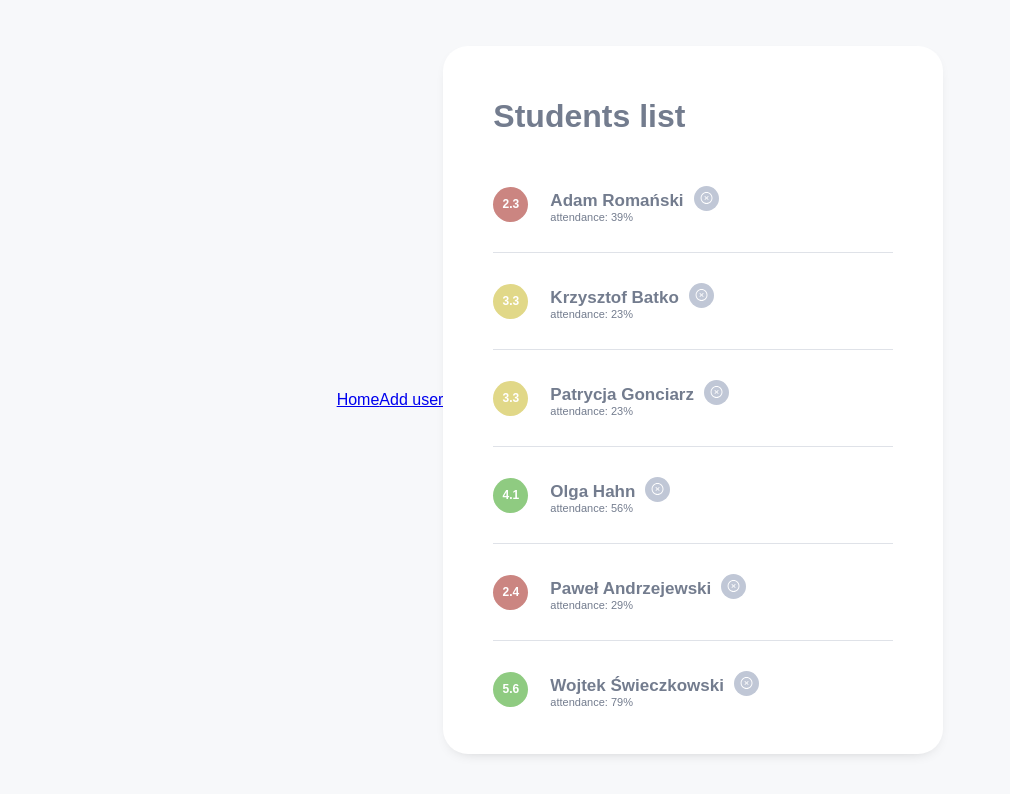
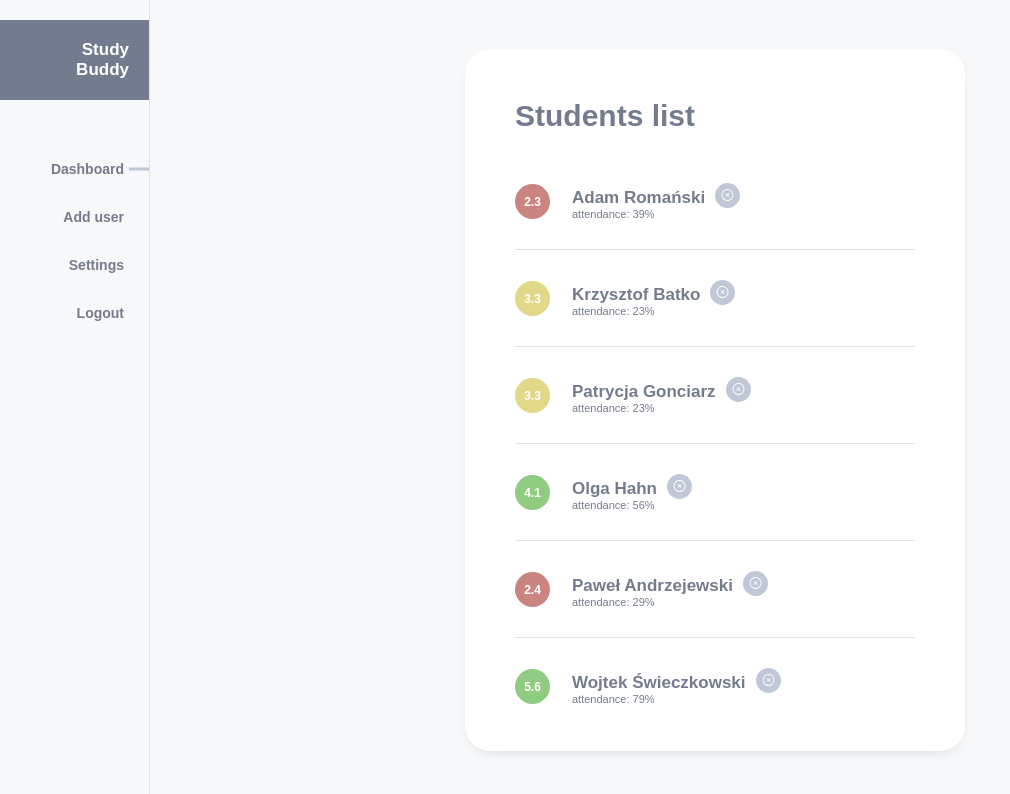
Before and after one commit to Skeabrate/study-budy, a React (Create React App) app: page / in a window 1280 px wide. Shown: the top 794 px of the page, without its empty margins (0-1010 px from the left). Built offline with nearby package versions, Linux system fonts and the light colour scheme.

Commit message:
Added context

```diff
--- a/src/App.js
+++ b/src/App.js
@@ -2,11 +2,13 @@ import React, { useState } from 'react';
 import { ThemeProvider } from 'styled-components';
 import { GlobalStyle } from './assets/styles/GlobalStyle';
 import { theme } from './assets/styles/theme';
-import { Wrapper } from './App.styles';
-import { BrowserRouter as Router, Switch, Route, Link } from 'react-router-dom';
+import { Wrapper, ContentWrapper } from './App.styles';
+import { BrowserRouter as Router, Switch, Route } from 'react-router-dom';
 import { users } from './data/users';
 import UsersList from './pages/UsersList/UsersList';
 import AddUser from './pages/AddUser/AddUser';
+import Navigation from './pages/Navigation/Navigation';
+import UsersContext from "./context/UsersContext"
 
 const App = () => {
   const [usersData, setUsersData] = useState([...users])
@@ -15,11 +17,11 @@ const App = () => {
     <Switch>
 
       <Route exact path="/">
-        <UsersList usersData={usersData} setUsersData={setUsersData}/>
+        <UsersList setUsersData={setUsersData}/>
       </Route>
 
-      <Route path="/add-user">
-        <AddUser usersData={usersData} setUsersData={setUsersData}/>
+      <Route path="/Add-user">
+        <AddUser setUsersData={setUsersData}/>
       </Route>
 
     </Switch>
@@ -29,15 +31,19 @@ const App = () => {
     <Router>
       <ThemeProvider theme={theme}>
         <GlobalStyle />
-        <Wrapper>
+        <UsersContext.Provider value={{
+          usersData: usersData,
+        }}>
+          <Wrapper>
 
-        <nav>
-          <Link to="/">Home</Link>
-          <Link to="/add-user">Add user</Link>
-        </nav>
+            <Navigation />
 
-          {content}
-        </Wrapper>
+            <ContentWrapper>
+              {content}
+            </ContentWrapper>
+
+          </Wrapper>
+        </UsersContext.Provider>
       </ThemeProvider>
     </Router>
   );
--- a/src/App.styles.js
+++ b/src/App.styles.js
@@ -2,9 +2,14 @@ import styled from "styled-components"
 
 export const Wrapper = styled.div`
   background-color: ${({ theme }) => theme.colors.lightGrey};
+  display: grid;
+  grid-template-columns: 150px 1fr;
+  margin: 0;
+  padding: 0;
+`
+
+export const ContentWrapper = styled.div`
   display: flex;
   justify-content: center;
   align-items: center;
-  width: 100%;
-  height: 100vh;
 `
--- a/src/assets/styles/theme.js
+++ b/src/assets/styles/theme.js
@@ -12,6 +12,7 @@ export const theme = {
       lightPurple: '#ECEFF7',
    },
    fontSize: {
+      xxl: '30px',
       xl: '24px',
       l: '17px',
       m: '12px',
--- a/src/components/Label/Label.styles.js
+++ b/src/components/Label/Label.styles.js
@@ -9,4 +9,5 @@ export const StyledLabel = styled.label`
 
 export const StyledTitle = styled.h1`
    color: ${({ theme }) => theme.colors.darkGrey};
+   font-size: ${({ theme }) => theme.fontSize.xxl};
 `
--- /dev/null
+++ b/src/context/UsersContext.js
@@ -0,0 +1,7 @@
+import React from "react"
+
+const UsersContext = React.createContext({
+   usersData: [],
+})
+
+export default UsersContext
--- a/src/pages/AddUser/AddUser.js
+++ b/src/pages/AddUser/AddUser.js
@@ -1,9 +1,10 @@
-import React, { useState } from 'react';
+import React, { useContext, useState } from 'react';
 import FormField from '../../components/FormField/FormField';
 import { StyledTitle } from '../../components/Label/Label.styles';
 import { StyledAddButton } from "../../components/AddButton/AddButton.styles"
 import { Wrapper } from '../../components/Wrapper/Wrapper.styles';
 import { useHistory } from 'react-router-dom/cjs/react-router-dom.min';
+import UsersContext from '../../context/UsersContext';
 
 const initialFormState = {
    name: "",
@@ -11,9 +12,10 @@ const initialFormState = {
    average: "",
 };
 
-const AddUser = ({ usersData, setUsersData }) => {
+const AddUser = ({ setUsersData }) => {
    const [formValue, setFormValue] = useState(initialFormState);
 
+   const { usersData } = useContext(UsersContext)
    const history = useHistory()
 
    const handleInputChange = (e) => {
--- /dev/null
+++ b/src/pages/Navigation/Navigation.js
@@ -0,0 +1,35 @@
+import React from 'react';
+import { Wrapper, StyledLogo, StyledNav, StyledLink } from "./Navigation.styles"
+
+const Navigation = () => {
+   return (
+      <Wrapper>
+
+         <StyledLogo>
+            Study
+            <br />
+            Buddy
+         </StyledLogo>
+
+         <StyledNav>
+            <li>
+               <StyledLink exact to="/">Dashboard</StyledLink>
+            </li>
+
+            <li>
+               <StyledLink to="/Add-user">Add user</StyledLink>
+            </li>
+
+            <li>
+               <StyledLink to="/Settings">Settings</StyledLink>
+            </li>
+
+            <li>
+               <StyledLink to="/Login">Logout</StyledLink>
+            </li>
+         </StyledNav>
+      </Wrapper>
+   );
+};
+
+export default Navigation;
--- /dev/null
+++ b/src/pages/Navigation/Navigation.styles.js
@@ -0,0 +1,54 @@
+import { NavLink } from 'react-router-dom';
+import styled from 'styled-components';
+
+export const Wrapper = styled.nav`
+   height: 100vh;
+   border-right: 1px solid #DFE2E8;
+`
+
+export const StyledNav = styled.ul`
+   padding: 0;
+   margin-top: 60px;
+   margin-right: 25px;
+   list-style: none;
+   text-align: right;
+
+   li{
+      margin: 30px 0;
+   }
+`
+
+export const StyledLink = styled(NavLink).attrs({ activeClassName: 'active-link' })`
+   font-size: 14px;
+   font-weight: 700;
+   text-decoration: none;
+   color: ${({ theme }) => theme.colors.darkGrey};
+   position: relative;
+
+   &.active-link::after{
+      opacity: 1;
+   }
+
+   &::after{
+      opacity: 0;
+      transition: opacity 0.2s ease-in-out;
+      content: "";
+      position: absolute;
+      top: 50%;
+      transform: translateY(-50%);
+      right: -25px;
+      width: 20px;
+      height: 3px;
+      background-color: ${({ theme }) => theme.colors.darkPurple};
+   }
+`
+
+export const StyledLogo = styled.h1`
+   font-size: ${({ theme }) => theme.fontSize.l};
+   margin-top: 20px;
+   margin-bottom: 40px;
+   text-align: right;
+   padding: 20px;
+   background-color: ${({ theme }) => theme.colors.darkGrey};
+   color: ${({ theme }) => theme.colors.white};
+`
--- a/src/pages/UsersList/UsersList.js
+++ b/src/pages/UsersList/UsersList.js
@@ -1,10 +1,13 @@
-import React from 'react';
+import React, { useContext } from 'react';
 import UsersListItem from './UsersListItem/UsersListItem';
 import { StyledList } from './UsersList.styles';
 import { StyledTitle } from '../../components/Label/Label.styles';
 import { Wrapper } from '../../components/Wrapper/Wrapper.styles';
+import PropTypes from 'prop-types'
+import UsersContext from '../../context/UsersContext';
 
-const UsersList = ({ usersData, setUsersData }) => {
+const UsersList = ({ setUsersData }) => {
+  const { usersData } = useContext(UsersContext)
 
   const deleteUser = (name) => {
     const filtredUsers = usersData.filter(user => user.name !== name)
@@ -25,4 +28,13 @@ const UsersList = ({ usersData, setUsersData }) => {
    );
 };
 
+UsersList.propTypes = {
+  users: PropTypes.arrayOf(PropTypes.shape({
+    name: PropTypes.string,
+    attendance: PropTypes.string,
+    average: PropTypes.string,
+  })),
+  deleteUser: PropTypes.func,
+}
+
 export default UsersList;
```
